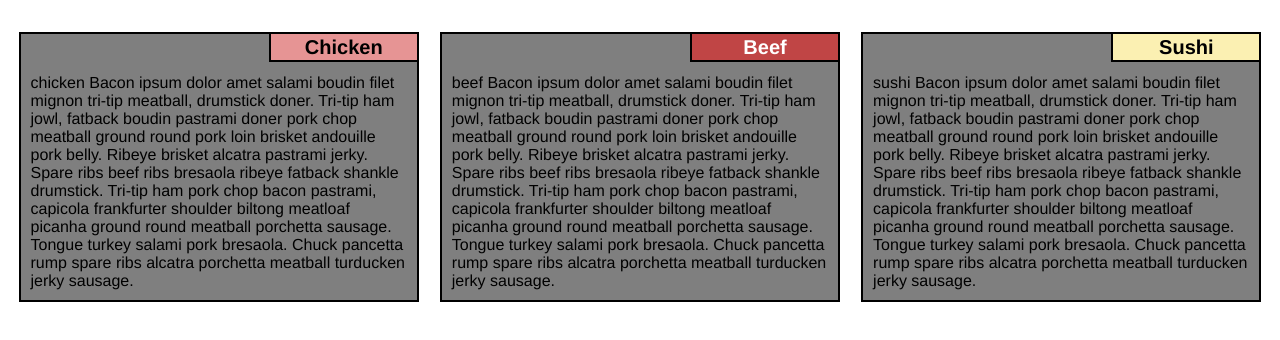
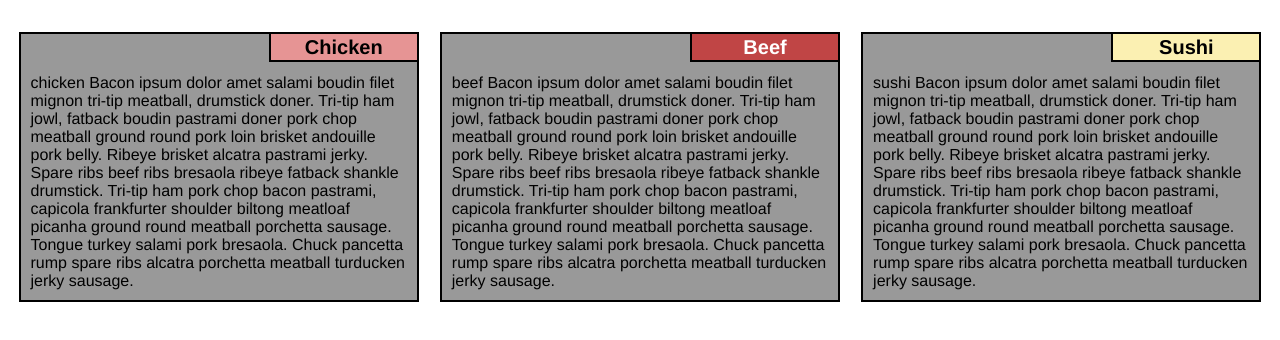
Before and after one commit to jamiezolan/coursera-test, a plain HTML site: page module2-solution/index.html in a window 1280 px wide. Shown: the part 54-394 px from the top of the page. Drawn offline with Linux system fonts and the light colour scheme.

Commit message:
Update styles.css

```diff
--- a/module2-solution/css/styles.css
+++ b/module2-solution/css/styles.css
@@ -9,7 +9,7 @@ h1 {
 }
 p {
     border: 2px solid black;
-    background-color: #7f7f7f;
+    background-color: #999999;
     width: 95%;
     height: 100%;
     margin-right: auto;
```
